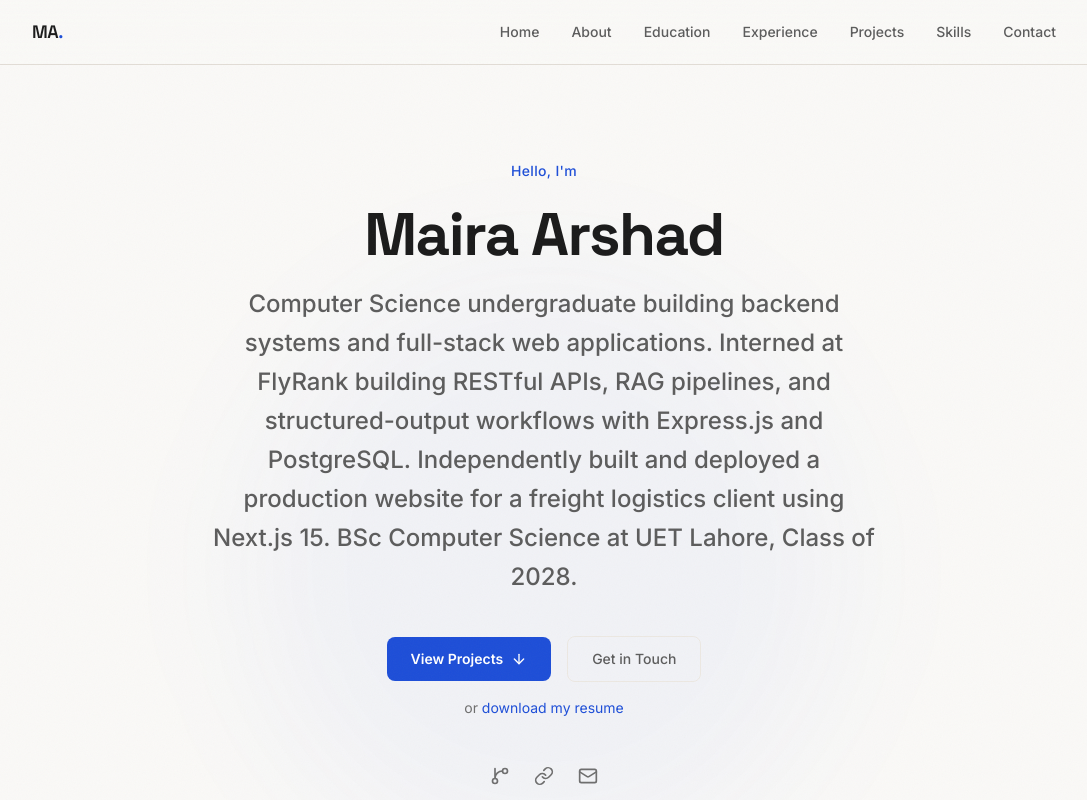
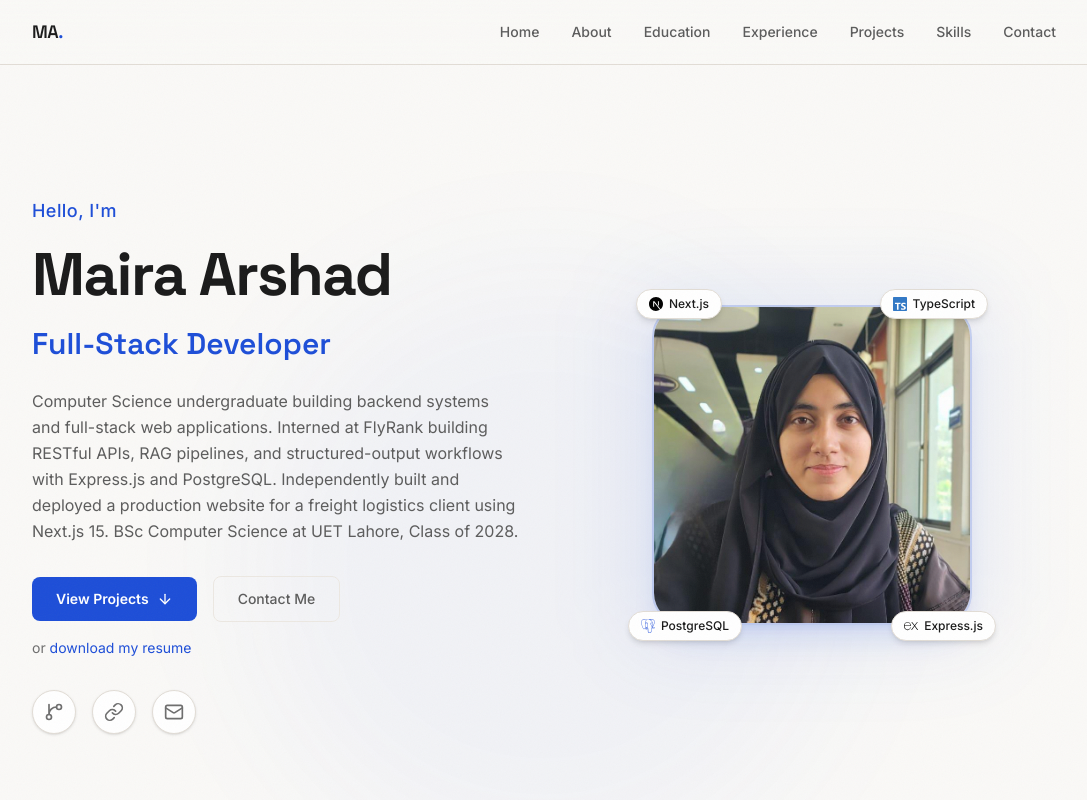
Before and after one commit to Mairaarshad19/Portfolio, a Next.js app: page / in a window 1280 px wide. Shown: the top 800 px of the page, without its empty margins (96-1183 px from the left). Built offline with nearby package versions, Linux system fonts and the light colour scheme.

Commit message:
feat: redesign hero with photo, rotating role text, and floating tech badges

```diff
--- a/src/app/globals.css
+++ b/src/app/globals.css
@@ -77,6 +77,51 @@ body::before {
 
 .animate-fade-slide-up {
   animation: fade-slide-up 0.8s ease-out forwards;
+}
+
+/* Rotating role text — crossfade + slight vertical slide */
+.role-text {
+  transition: opacity 0.3s ease, transform 0.3s ease;
+}
+
+.role-text.role-hidden {
+  opacity: 0;
+  transform: translateY(6px);
+}
+
+.role-text.role-visible {
+  opacity: 1;
+  transform: translateY(0);
+}
+
+/* Floating tech badges — slow breathing motion, staggered */
+@keyframes float-badge {
+  0%, 100% {
+    transform: translateY(0);
+  }
+  50% {
+    transform: translateY(-8px);
+  }
+}
+
+.float-badge {
+  animation: float-badge 4s ease-in-out infinite;
+}
+
+.float-badge-delay-1 {
+  animation-delay: 0.5s;
+}
+
+.float-badge-delay-2 {
+  animation-delay: 1.2s;
+}
+
+.float-badge-delay-3 {
+  animation-delay: 1.8s;
+}
+
+.float-badge-delay-4 {
+  animation-delay: 2.4s;
 }
 
 /* Spotlight follow cursor — subtle radial glow */
--- a/src/components/Hero.tsx
+++ b/src/components/Hero.tsx
@@ -1,9 +1,18 @@
 "use client";
 
 import { GitBranch, Link, Mail, ArrowDown } from "lucide-react";
+import Image from "next/image";
 import { heroContent } from "@/data/portfolio-content";
 import { useScrollReveal } from "@/lib/useScrollReveal";
+import { useRotatingRole } from "@/lib/useRotatingRole";
 import { useEffect, useRef, useState } from "react";
+import {
+  SiNextdotjs,
+  SiTypescript,
+  SiPostgresql,
+  SiExpress,
+} from "react-icons/si";
+import type { IconType } from "react-icons";
 
 const socialIcons: Record<string, React.ReactNode> = {
   GitHub: <GitBranch size={20} />,
@@ -11,12 +20,44 @@ const socialIcons: Record<string, React.ReactNode> = {
   Email: <Mail size={20} />,
 };
 
+const techBadges: { label: string; icon: IconType; color: string; position: string; delay: string }[] = [
+  {
+    label: "Next.js",
+    icon: SiNextdotjs,
+    color: "#000000",
+    position: "-top-4 -left-4",
+    delay: "float-badge-delay-1",
+  },
+  {
+    label: "TypeScript",
+    icon: SiTypescript,
+    color: "#3178C6",
+    position: "-top-4 -right-4",
+    delay: "float-badge-delay-2",
+  },
+  {
+    label: "PostgreSQL",
+    icon: SiPostgresql,
+    color: "#4169E1",
+    position: "-bottom-4 -left-6",
+    delay: "float-badge-delay-3",
+  },
+  {
+    label: "Express.js",
+    icon: SiExpress,
+    color: "#000000",
+    position: "-bottom-4 -right-6",
+    delay: "float-badge-delay-4",
+  },
+];
+
 export default function Hero() {
-  const { name, role, buttons, socials } = heroContent;
+  const { name, roles, role, buttons, socials } = heroContent;
   const { ref, revealed } = useScrollReveal<HTMLDivElement>({ threshold: 0.05 });
   const sectionRef = useRef<HTMLElement>(null);
   const spotlightRef = useRef<HTMLDivElement>(null);
   const [isTouchDevice, setIsTouchDevice] = useState(false);
+  const { role: currentRole, visible: roleVisible } = useRotatingRole(roles);
 
   useEffect(() => {
     // Detect touch device on mount
@@ -77,41 +118,46 @@ export default function Hero() {
         ref={ref}
         className={`container-content py-24 ${revealed ? "animate-fade-slide-up" : "opacity-0"}`}
       >
-        <div className="max-w-2xl mx-auto text-center">
+        <div className="grid grid-cols-1 lg:grid-cols-2 gap-16 lg:gap-12 items-center">
+          {/* ── Left column — text content ── */}
+          <div className="text-center lg:text-left order-2 lg:order-1">
             {/* Pre-label */}
-          <p className="text-sm font-medium text-accent mb-4 tracking-wide">
+            <p className="text-lg font-medium text-accent mb-3 tracking-wide">
               Hello, I'm
             </p>
 
-          {/* Name — display heading */}
+            {/* Name — largest, Space Grotesk bold */}
             <h1 className="text-4xl sm:text-5xl md:text-6xl font-display font-bold tracking-tight text-fg leading-tight">
               {name}
             </h1>
 
-          {/* Role */}
-          <p className="mt-3 text-lg sm:text-xl md:text-2xl text-fg-muted font-medium leading-relaxed max-w-2xl mx-auto">
+            {/* Rotating role text */}
+            <div className="mt-3 h-10 flex items-center justify-center lg:justify-start">
+              <span
+                className={`role-text text-xl sm:text-2xl md:text-3xl font-display font-semibold text-accent ${
+                  roleVisible ? "role-visible" : "role-hidden"
+                }`}
+              >
+                {currentRole}
+              </span>
+            </div>
+
+            {/* Intro paragraph */}
+            <p className="mt-6 text-sm sm:text-base text-fg-muted leading-relaxed max-w-xl mx-auto lg:mx-0">
               {role}
             </p>
 
-          {/* Buttons */}
-          <div className="mt-10 flex flex-col sm:flex-row items-center justify-center gap-4">
+            {/* CTA buttons */}
+            <div className="mt-8 flex flex-col sm:flex-row items-center justify-center lg:justify-start gap-4">
               {buttons.map((btn) => (
                 <a
                   key={btn.label}
                   href={btn.href}
-                {...(btn.href.startsWith("#")
-                  ? {
-                      onClick: (e: React.MouseEvent<HTMLAnchorElement>) => {
+                  onClick={(e) => {
                     e.preventDefault();
                     const el = document.querySelector(btn.href);
                     if (el) el.scrollIntoView({ behavior: "smooth" });
-                      },
-                    }
-                  : {
-                      target: "_blank",
-                      rel: "noopener noreferrer",
-                      download: true,
-                    })}
+                  }}
                   className={
                     btn.variant === "primary"
                       ? "btn-lift inline-flex items-center gap-2 px-6 py-3 rounded-lg bg-accent text-white font-semibold text-sm transition-all hover:bg-accent-hover hover:shadow-lg hover:shadow-accent/20 active:scale-[0.97]"
@@ -138,8 +184,8 @@ export default function Hero() {
               </a>
             </p>
 
-          {/* Social icons */}
-          <div className="mt-12 flex items-center justify-center gap-6">
+            {/* Social icons — circular buttons */}
+            <div className="mt-8 flex items-center justify-center lg:justify-start gap-4">
               {socials.map((s) => (
                 <a
                   key={s.label}
@@ -147,13 +193,52 @@ export default function Hero() {
                   target="_blank"
                   rel="noopener noreferrer"
                   aria-label={s.label}
-                className="icon-lift text-fg-dim hover:text-accent"
+                  className="icon-lift w-11 h-11 rounded-full border border-border bg-bg-elevated flex items-center justify-center text-fg-dim hover:text-accent hover:border-accent/40 hover:bg-accent-subtle transition-all duration-200 shadow-sm"
                 >
                   {socialIcons[s.label]}
                 </a>
               ))}
             </div>
           </div>
+
+          {/* ── Right column — photo with badges ── */}
+          <div className="order-1 lg:order-2 flex justify-center">
+            <div className="relative">
+              {/* Soft gradient blur shape behind photo */}
+              <div className="absolute -inset-6 rounded-[2.5rem] bg-accent/[0.08] blur-2xl" />
+
+              {/* Photo frame */}
+              <div className="relative w-64 h-64 sm:w-80 sm:h-80 rounded-[2rem] overflow-hidden border-2 border-accent/20 shadow-xl shadow-accent/10">
+                <Image
+                  src="/maira-picture.jpeg"
+                  alt="Maira Arshad"
+                  fill
+                  className="object-cover"
+                  sizes="(max-width: 640px) 256px, 320px"
+                  priority
+                />
+              </div>
+
+              {/* Floating tech badges — hidden on small screens */}
+              <div className="hidden sm:block">
+                {techBadges.map((badge) => {
+                  const BadgeIcon = badge.icon;
+                  return (
+                    <div
+                      key={badge.label}
+                      className={`float-badge ${badge.delay} absolute ${badge.position} flex items-center gap-1.5 px-3 py-1.5 bg-white rounded-full border border-border shadow-md`}
+                    >
+                      <BadgeIcon size={14} color={badge.color} />
+                      <span className="text-xs font-medium text-fg">
+                        {badge.label}
+                      </span>
+                    </div>
+                  );
+                })}
+              </div>
+            </div>
+          </div>
+        </div>
       </div>
     </section>
   );
--- a/src/data/portfolio-content.ts
+++ b/src/data/portfolio-content.ts
@@ -208,11 +208,17 @@ export const skillsTabs: SkillTab[] = [
 
 export const heroContent = {
   name: "Maira Arshad",
+  roles: [
+    "Software Engineer",
+    "Backend Developer",
+    "Full-Stack Developer",
+    "API Designer",
+  ],
   role: "Computer Science undergraduate building backend systems and full-stack web applications. Interned at FlyRank building RESTful APIs, RAG pipelines, and structured-output workflows with Express.js and PostgreSQL. Independently built and deployed a production website for a freight logistics client using Next.js 15. BSc Computer Science at UET Lahore, Class of 2028.",
   intro: [],
   buttons: [
     { label: "View Projects", href: "#projects", variant: "primary" },
-    { label: "Get in Touch", href: "#contact", variant: "secondary" },
+    { label: "Contact Me", href: "#contact", variant: "secondary" },
   ],
   socials: [
     {
--- /dev/null
+++ b/src/lib/useRotatingRole.ts
@@ -0,0 +1,45 @@
+"use client";
+
+import { useEffect, useState } from "react";
+
+/**
+ * Cycles through a list of roles with a smooth crossfade + slight vertical slide.
+ * Each role is shown for `intervalMs` (default 2500ms) before transitioning.
+ */
+export function useRotatingRole(roles: string[], intervalMs = 2500) {
+  const [index, setIndex] = useState(0);
+  const [visible, setVisible] = useState(true);
+
+  useEffect(() => {
+    if (roles.length <= 1) return;
+
+    let fadeTimer: ReturnType<typeof setTimeout>;
+    let switchTimer: ReturnType<typeof setTimeout>;
+
+    const cycle = () => {
+      // Fade out
+      setVisible(false);
+
+      // After fade-out completes, switch the text and fade back in
+      fadeTimer = setTimeout(() => {
+        setIndex((prev) => (prev + 1) % roles.length);
+        setVisible(true);
+      }, 300); // matches the CSS transition duration
+
+      // Schedule the next cycle
+      switchTimer = setTimeout(cycle, intervalMs);
+    };
+
+    switchTimer = setTimeout(cycle, intervalMs);
+
+    return () => {
+      clearTimeout(fadeTimer);
+      clearTimeout(switchTimer);
+    };
+  }, [roles, intervalMs]);
+
+  return {
+    role: roles[index],
+    visible,
+  };
+}
```
Also changed, not shown: public/maira-picture.jpeg (added). Lines whose indentation alone changed are shown as unchanged.
